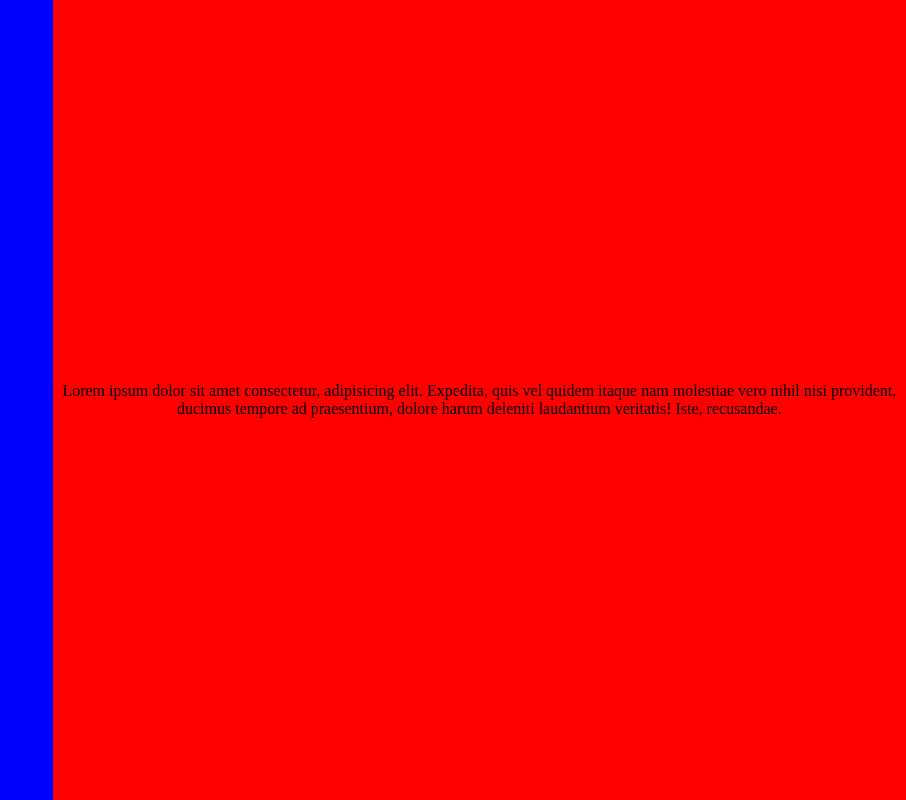
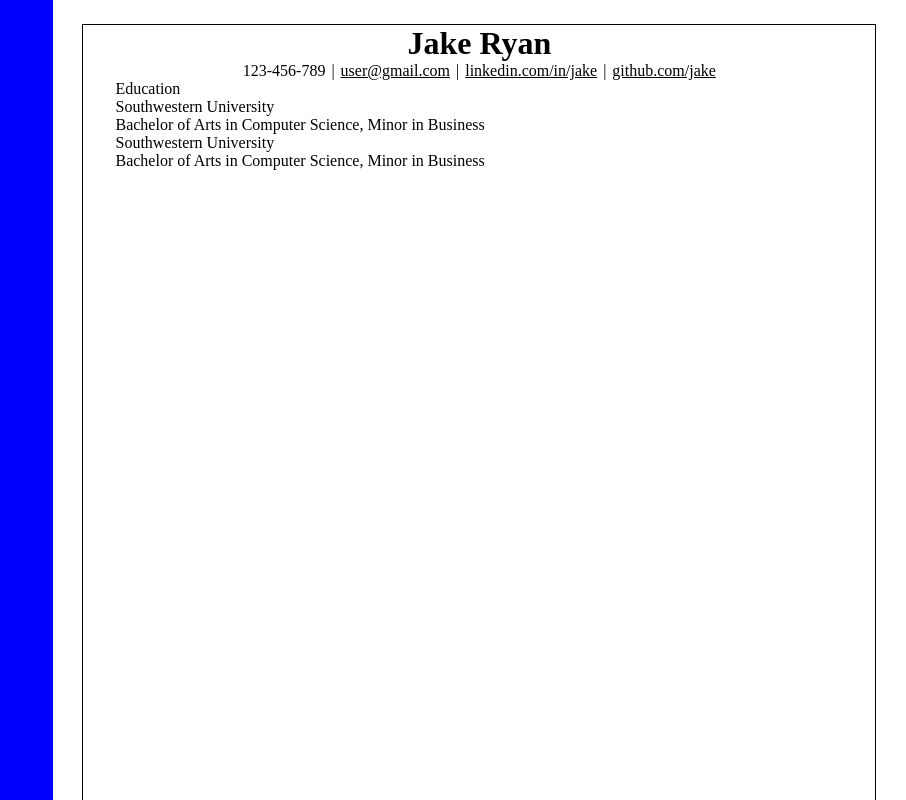
Before and after one commit to Etativel/cv-maker, a React (Vite) app: page / in a window 1280 px wide. Shown: the whole page, without its empty margins (374-1280 px from the left). Built offline with nearby package versions, Linux system fonts and the light colour scheme.

Commit message:
feat: add profile name and link, add education section

```diff
--- a/package.json
+++ b/package.json
@@ -10,6 +10,9 @@
     "preview": "vite preview"
   },
   "dependencies": {
+    "html-docx-js": "^0.3.1",
+    "html2canvas": "^1.4.1",
+    "jspdf": "^2.5.2",
     "react": "^18.3.1",
     "react-dom": "^18.3.1"
   },
--- a/src/App.css
+++ b/src/App.css
@@ -9,12 +9,12 @@
   width: 40rem;
 }
 
-.canvas {
-  display: flex;
-  justify-content: center;
-  align-items: center;
-  text-align: center;
-  height: 100vh;
-  width: 100vw;
-  background-color: red;
+@media print {
+  .sidebar {
+    display: none;
+  }
+  .paper {
+    width: 21cm;
+    height: 29.7cm;
+  }
 }
--- a/src/components/Canvas.jsx
+++ b/src/components/Canvas.jsx
@@ -1,11 +1,55 @@
+/* eslint-disable react/prop-types */
+/* eslint-disable react/prop-types */
+import "../styles/Canvas.css";
+function NameAndLinks({ font }) {
+  return (
+    <div className="name-and-link-container" style={{ fontFamily: font }}>
+      <h1 className="h1-name">Jake Ryan</h1>
+      <ul className="profile-link-list-style profile-link">
+        <li>123-456-789</li>
+        <li>|</li>
+        <li>
+          <a href="#">user@gmail.com</a>
+        </li>
+        <li>|</li>
+        <li>
+          <a href="#">linkedin.com/in/jake</a>
+        </li>
+        <li>| </li>
+        <li>
+          <a href="#">github.com/jake</a>
+        </li>
+      </ul>
+    </div>
+  );
+}
+
+function EducationSection() {
+  return (
+    <div className="education-container">
+      <div className="education-head">Education</div>
+      <div className="edu-1">
+        <p className="education-place">Southwestern University</p>
+        <p className="education-info">
+          Bachelor of Arts in Computer Science, Minor in Business
+        </p>
+      </div>
+      <div className="edu-2">
+        <p className="education-place">Southwestern University</p>
+        <p className="education-info">
+          Bachelor of Arts in Computer Science, Minor in Business
+        </p>
+      </div>
+    </div>
+  );
+}
+
 export default function Canvas() {
   return (
     <div className="canvas">
       <div className="paper">
-        Lorem ipsum dolor sit amet consectetur, adipisicing elit. Expedita, quis
-        vel quidem itaque nam molestiae vero nihil nisi provident, ducimus
-        tempore ad praesentium, dolore harum deleniti laudantium veritatis!
-        Iste, recusandae.
+        <NameAndLinks font={"san-serif"} />
+        <EducationSection />
       </div>
     </div>
   );
--- /dev/null
+++ b/src/styles/Canvas.css
@@ -0,0 +1,59 @@
+/* :root {
+  --f-11pt: 14.67px;
+  --f-12pt: 16px;
+  --f-14pt: 18.67px;
+} */
+* {
+  /* border: solid black 1px; */
+}
+.canvas {
+  display: flex;
+  justify-content: center;
+  /* align-items: center; */
+  /* text-align: center; */
+  height: 100vh;
+  width: 100vw;
+  /* background-color: red; */
+  overflow-y: auto;
+}
+
+.paper {
+  display: flex;
+  align-items: center;
+  flex-direction: column;
+  width: 21cm; /* A4 width */
+  height: 29.7cm; /* A4 height */
+  margin-top: 24px;
+  margin-bottom: 24px;
+  border: solid black 1px;
+}
+
+a {
+  color: black;
+  padding: 0px;
+}
+
+.h1-name {
+  text-align: center;
+}
+
+.name-and-link-container {
+  display: flex;
+  flex-direction: column;
+  align-items: center;
+  height: fit-content;
+  width: 100%;
+}
+
+.profile-link-list-style {
+  list-style: none;
+  display: flex;
+  gap: 6px;
+}
+
+/* Education */
+.education-container {
+  padding-left: 32px;
+  padding-right: 32px;
+  width: 100%;
+}
```
Also changed, not shown: 1 other file (tests, documents, lock files or other folders).
